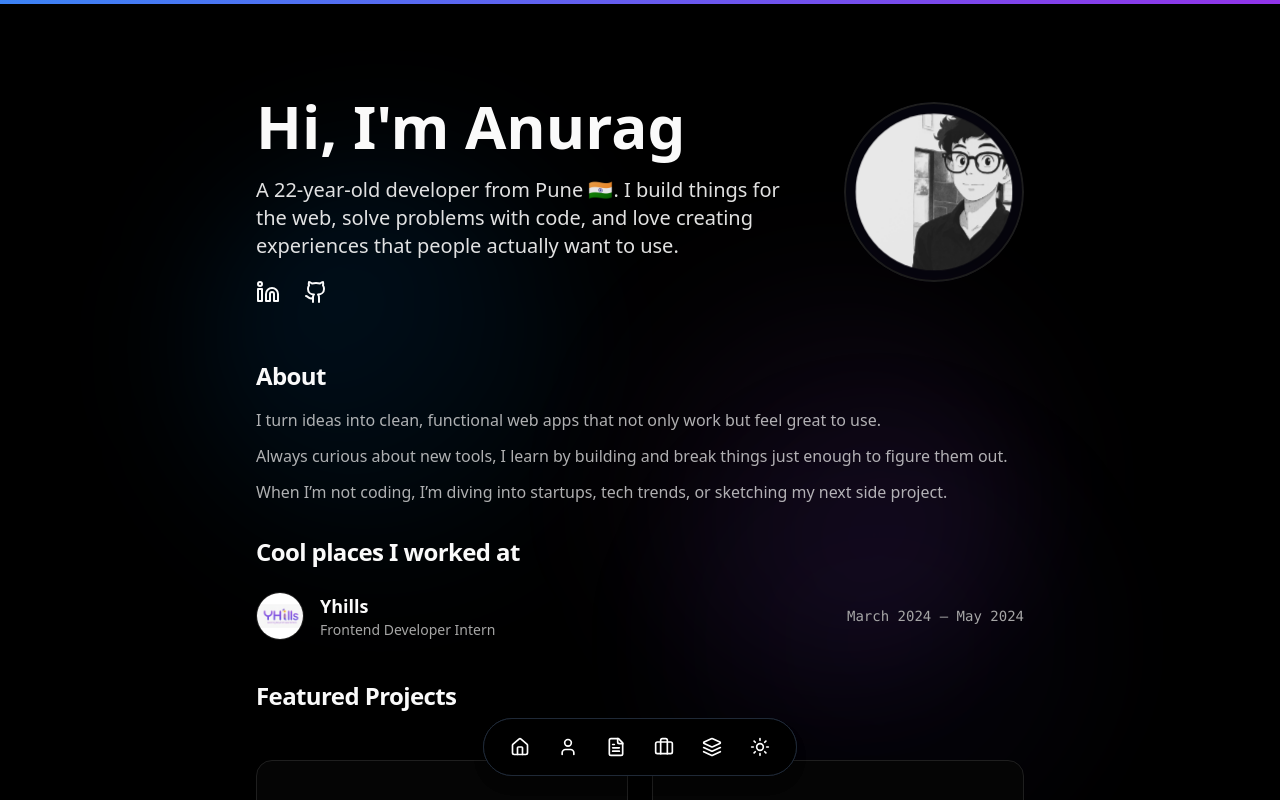
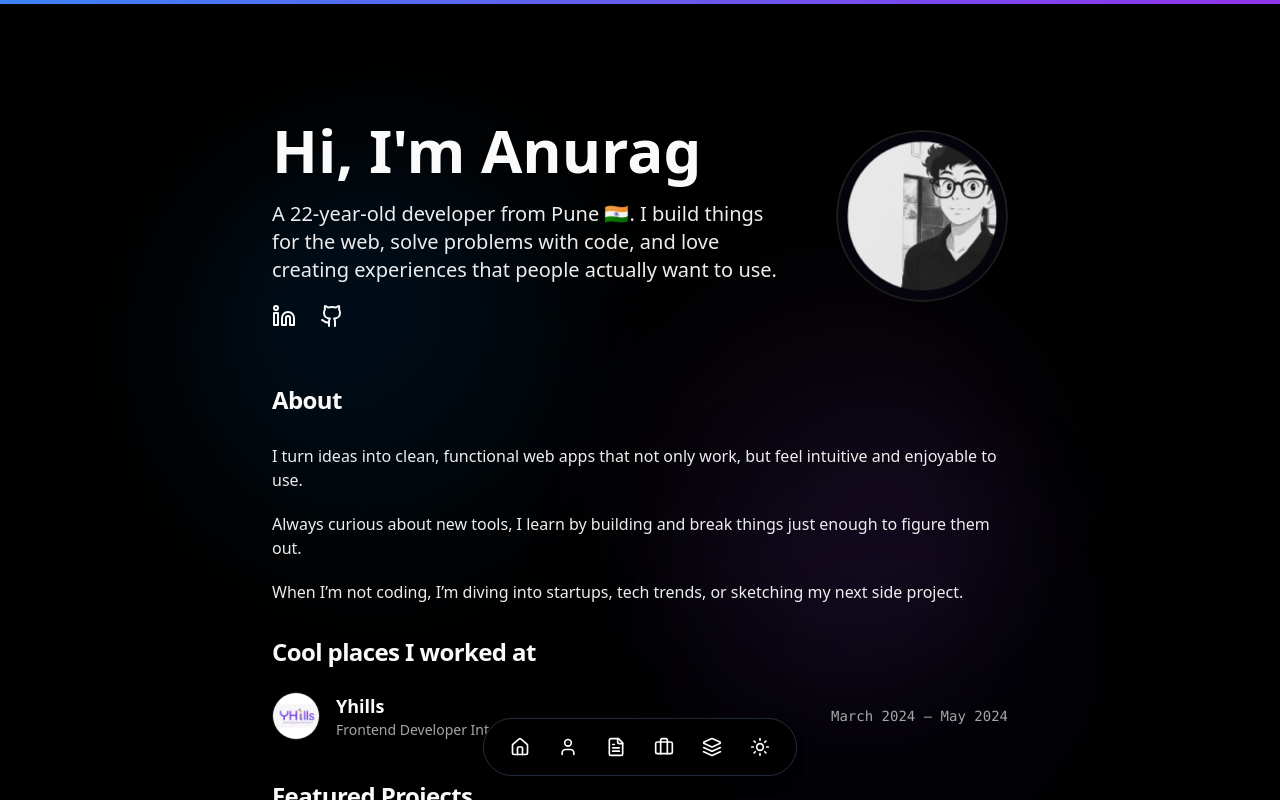
Before and after one commit to anuragbhonsle/portfolio, a React (Vite) app: page / in a window 1280 px wide. Shown: the top 800 px of the page. Built offline with nearby package versions, Linux system fonts and the light colour scheme; grey boxes are pictures that could not be loaded.

Commit message:
Center all sections on screen and adjust padding

```diff
--- a/src/App.css
+++ b/src/App.css
@@ -68,3 +68,6 @@
     background-position: 0% 50%;
   }
 }
+.section-center {
+  @apply flex flex-col items-center justify-center text-center mx-auto max-w-5xl px-4;
+}
--- a/src/App.tsx
+++ b/src/App.tsx
@@ -6,8 +6,6 @@ import { BrowserRouter, Routes, Route } from "react-router-dom";
 import Index from "./pages/Index";
 import NotFound from "./pages/NotFound";
 import Navbar from "@/components/Navbar";
-
-import { Education } from "./components/Education";
 
 const queryClient = new QueryClient();
 
@@ -18,10 +16,13 @@ const App = () => (
       <Sonner />
       <BrowserRouter>
         <Navbar />
-        <Routes>
-          <Route path="/" element={<Index />} />
-          <Route path="*" element={<NotFound />} />
-        </Routes>
+        {/* 👇 this wrapper is the magic */}
+        <div className="relative z-10 max-w-5xl mx-auto px-6 sm:px-10 lg:px-16 py-0 sm:py-6 flex flex-col items-center justify-center min-h-screen">
+          <Routes>
+            <Route path="/" element={<Index />} />
+            <Route path="*" element={<NotFound />} />
+          </Routes>
+        </div>
       </BrowserRouter>
     </TooltipProvider>
   </QueryClientProvider>
--- a/src/components/About.tsx
+++ b/src/components/About.tsx
@@ -17,19 +17,19 @@ export const About = () => {
           viewport={{ once: true }}
           className="space-y-4"
         >
-          <h2 className="text-l sm:text-2xl font-bold text-foreground mb-2 tracking-tight">
+          <h2 className="text-l sm:text-2xl font-bold text-foreground mb-7 tracking-tight">
             About
           </h2>
 
-          <div className="space-y-3 text-sm sm:text-base text-foreground/70 leading-normal">
+          <div className="space-y-5 text-sm sm:text-base text-foreground/95 leading-normal">
             <motion.p
               initial={{ opacity: 0, y: 20 }}
               whileInView={{ opacity: 1, y: 0 }}
               transition={{ duration: 0.6, delay: 0.3 }}
               viewport={{ once: true }}
             >
-              I turn ideas into clean, functional web apps that not only work
-              but feel great to use.
+              I turn ideas into clean, functional web apps that not only work,
+              but feel intuitive and enjoyable to use.
             </motion.p>
 
             <motion.p
--- a/src/components/Experience.tsx
+++ b/src/components/Experience.tsx
@@ -23,7 +23,7 @@ export const Experience = () => {
       whileInView={{ opacity: 1, y: 0 }}
       transition={{ duration: 0.8 }}
       viewport={{ once: true }}
-      className="px-4 lg:px-20 pt-1 lg:pt-2 pb-4 lg:pb-6"
+      className="px-8 lg:px-20 pt-1 lg:pt-2 pb-4 lg:pb-6"
     >
       <div className="mx-auto max-w-3xl flex flex-col gap-4">
         <motion.h2
--- a/src/components/Hero.tsx
+++ b/src/components/Hero.tsx
@@ -3,8 +3,8 @@ import { Github, Linkedin } from "lucide-react";
 
 export const Hero = () => {
   return (
-    <section className="relative w-full flex items-center justify-center px-6 sm:px-8 lg:px-12 pt-16 lg:pt-24 pb-8 lg:pb-12">
-      <div className="mx-auto max-w-3xl flex flex-col lg:flex-row items-center justify-center gap-12">
+    <section className="relative px-4 lg:px-20 pt-16 lg:pt-24 pb-8 lg:pb-12">
+      <div className="mx-auto max-w-5xl flex flex-col lg:flex-row items-center justify-center gap-12">
         {/* Left: Text Content */}
         <motion.div
           initial={{ opacity: 0, x: -20 }}
@@ -25,7 +25,7 @@ export const Hero = () => {
             initial={{ opacity: 0, y: 20 }}
             animate={{ opacity: 1, y: 0 }}
             transition={{ duration: 0.8, delay: 0.4 }}
-            className="text-base sm:text-lg md:text-xl text-foreground/90 font-light leading-relaxed max-w-prose mx-auto lg:mx-0"
+            className="text-base sm:text-lg md:text-xl text-foreground/95 font-light leading-relaxed max-w-prose mx-auto lg:mx-0"
           >
             A 22-year-old developer from Pune 🇮🇳. I build things for the web,
             solve problems with code, and love creating experiences that people
```
